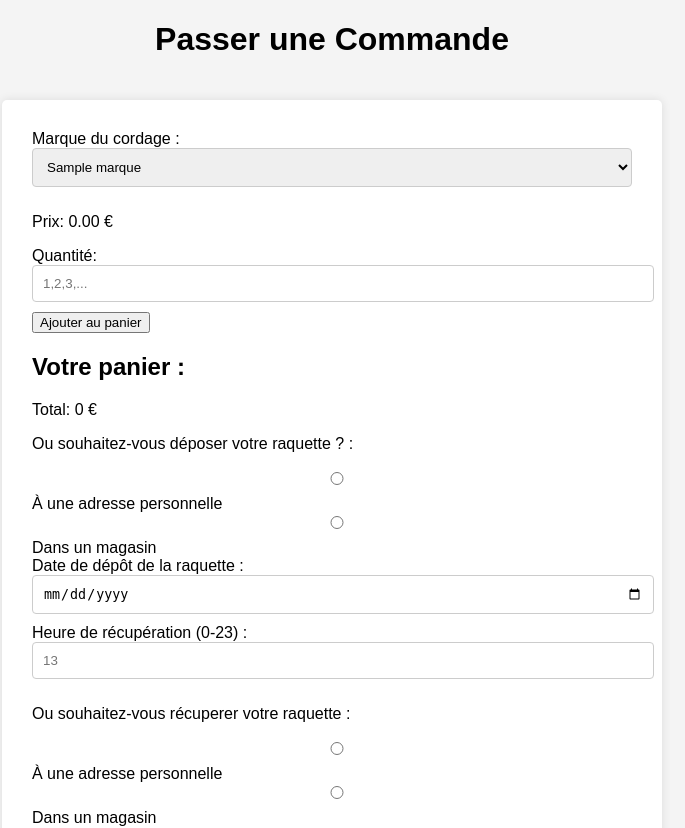
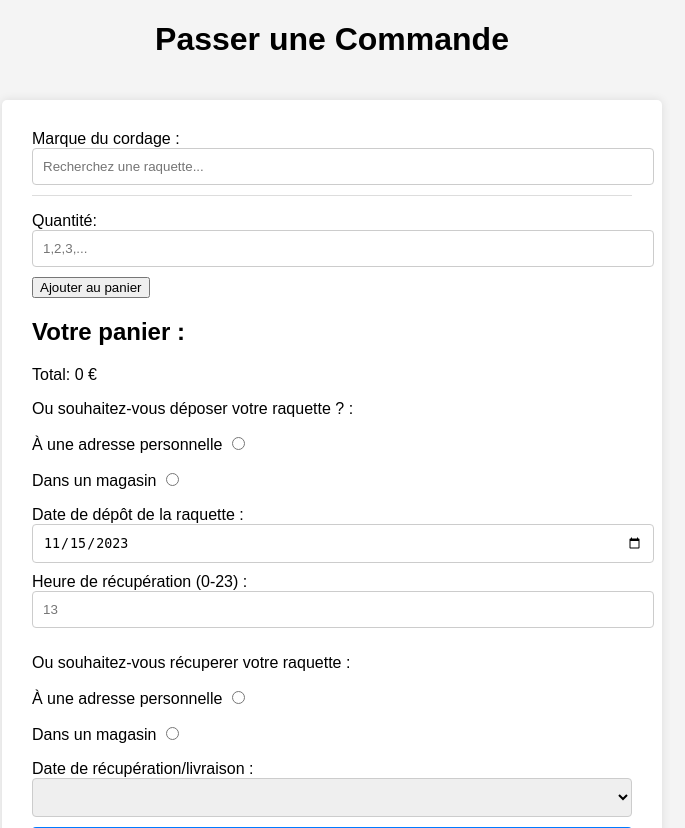
Before and after one commit to DamienBataillardGOATT/goatt-tools, a Flask app: template templates/index.html in a window 1280 px wide. Shown: the top 828 px of the page, without its empty margins (308-993 px from the left). Run offline with Flask 3, Linux system fonts and the light colour scheme; the template is opened without the code that fills it: most values are stand-ins (such as "Sample title", 1, 10 or a date in 2020); lists and menus that the app fills with data are empty.

Commit message:
SearchBar autocomplete, Radio center

```diff
--- a/app.py
+++ b/app.py
@@ -21,4 +21,4 @@
 
 # Run the application if this script is executed as the main program
 if __name__ == '__main__':
-    app.run
+    app.run(debug=True)
--- a/static/css/styles.css
+++ b/static/css/styles.css
@@ -56,3 +56,31 @@
 input[type="submit"]:hover {
     background-color: #0056b3; /* Couleur d'arrière-plan du bouton lors du survol */
 }
+
+input[type="radio"] {
+    width: auto; /* Réinitialiser la largeur à la valeur par défaut pour les boutons radio */
+    margin-right: 10px; /* Ajouter un peu d'espace entre le bouton radio et son label */
+    padding: 0; /* Réinitialiser le padding pour les boutons radio */
+    border: none; /* Supprimer la bordure pour les boutons radio */
+    border-radius: 0; /* Réinitialiser les coins arrondis pour les boutons radio */
+}
+
+.suggestions {
+    border: 1px solid #ddd;
+    border-top: none;
+}
+
+.suggestions div {
+    padding: 10px;
+    cursor: pointer;
+    background-color: #fff;
+}
+
+.suggestions div:hover {
+    background-color: #f6f6f6;
+}
+
+.radio-label-container {
+    align-items: center; /* Centrer les éléments verticalement */
+    margin-bottom: 10px; /* Espacement entre chaque groupe de bouton radio et label */
+}
--- a/static/routes/order_routes.py
+++ b/static/routes/order_routes.py
@@ -59,7 +59,7 @@
 
     # Create a dictionary with the order data
     order_data = {
-        'Articles': f"{request.form['string_quantity']}x {request.form['string_id']}",
+        'Articles': f"{request.form['string_quantity']}x {request.form['searchInput']}",
         'Quantité': request.form['string_quantity'],
         'ShopifyVariantId': shopify_variant_id,
         'Date de récupération': request.form['deposit_date'],
--- a/static/scripts/script.js
+++ b/static/scripts/script.js
@@ -2,15 +2,39 @@
 
     var availableSlots = {}; // To store available time slots
 
+    function searchRaquette() {
+        let input = document.getElementById('searchInput').value;
+        input = input.toLowerCase();
+        let suggestions = document.getElementById('suggestions');
+
+        suggestions.innerHTML = '';  // Effacer les suggestions précédentes
+
+        if (input.length > 0) {
+            for (let stringName in stringsInfo) {
+                if (stringName.toLowerCase().includes(input)) {
+                    let div = document.createElement('div');
+                    div.innerHTML = stringName;
+                    div.onclick = function() {
+                        document.getElementById('searchInput').value = stringName;
+                        suggestions.innerHTML = '';
+                    };
+                    suggestions.appendChild(div);
+                }
+            }
+        }
+    }
+
     function updatePrice() {
-        var selectElement = document.getElementById('string_id');
-        var selectedOption = selectElement.options[selectElement.selectedIndex];
-        var unitPrice = selectedOption.getAttribute('data-prix');
-        var shopifyVariantId = selectedOption.getAttribute('data-shopify-variant-id');
+        var searchString = document.getElementById('searchInput').value;
+        var info = stringsInfo[searchString];
+        if (info) {
+            var unitPrice = info.prix;
+            var shopifyVariantId = info.shopify_variant_id;
             var quantity = document.getElementById('string_quantity').value;
             var totalPrice = unitPrice * quantity;
             document.getElementById('string_price').textContent = 'Prix: ' + totalPrice.toFixed(2) + ' €';
             document.getElementById('shopifyVariantId').value = shopifyVariantId;
+        }
     }
 
     // Add an event listener to the quantity field
@@ -22,14 +46,17 @@
     });
 
     function addToCart() {
-        var selectElement = document.getElementById('string_id');
-        var brand = selectElement.value;
-        var price = selectElement.options[selectElement.selectedIndex].getAttribute('data-prix');
+        var searchString = document.getElementById('searchInput').value;
+        var info = stringsInfo[searchString];
+        if (info) {
+            var brand = searchString;
+            var price = info.prix;
             var quantity = document.getElementById('string_quantity').value;
             var totalItem = price * quantity;
 
             cart.push({ brand: brand, quantity: quantity, price: price, totalItem: totalItem });
             displayCart();
+        }
     }
 
     function displayCart() {
@@ -156,6 +183,10 @@
     // Script to show/hide fields based on the chosen pickup option
     document.addEventListener('DOMContentLoaded', function() {
         var pickupOptions = document.querySelectorAll('input[name="pickup_option"]');
+        var today = new Date();
+        var dd = String(today.getDate()).padStart(2, '0');
+        var mm = String(today.getMonth() + 1).padStart(2, '0'); // Janvier est 0 !
+        var yyyy = today.getFullYear();
         pickupOptions.forEach(function(option) {
             option.addEventListener('change', function() {
                 if (this.value === 'address') {
@@ -166,6 +197,8 @@
                     document.getElementById('store_pickup_container').style.display = 'block';
                 }
             });
+        today = yyyy + '-' + mm + '-' + dd;
+        document.getElementById('deposit_date').value = today;
         });
 
         var deliveryOptions = document.querySelectorAll('input[name="delivery_option"]');
--- a/templates/index.html
+++ b/templates/index.html
@@ -8,13 +8,13 @@
     <h1>Passer une Commande</h1>
     <form action="/order/submit_order" method="post" id="orderForm">
 
-        <!-- Choice of string brand -->
+        <script>
+            let stringsInfo = {{ strings_info | tojson }};
+        </script>
+
         <label for="string_brand">Marque du cordage :</label>
-        <select id="string_id" name="string_id" onchange="updatePrice()">
-            {% for marque, info in strings_info.items() %}
-                <option value="{{ marque }}" data-prix="{{ info.prix }}" data-shopify-variant-id="{{ info.shopify_variant_id }}">{{ marque }}</option>
-            {% endfor %}
-        </select>
+        <input type="text" id="searchInput" name="searchInput" onkeyup="searchRaquette()" onchange="updatePrice()" placeholder="Recherchez une raquette...">
+        <div id="suggestions" class="suggestions"></div>
 
         <!-- Hidden field to store the shopify variant id -->
         <input type="hidden" id="shopifyVariantId" name="shopifyVariantId">
@@ -42,11 +42,14 @@
         <!-- Pickup option -->
         <div>
             <p>Ou souhaitez-vous déposer votre raquette ? :</p>
-            <input type="radio" id="pickup_address" name="pickup_option" value="address" required>
-            <label for="pickup_address">À une adresse personnelle</label><br>
-
-            <input type="radio" id="pickup_store" name="pickup_option" value="store" required>
-            <label for="pickup_store">Dans un magasin</label>
+            <div class="radio-label-container">
+                <label for="pickup_address">À une adresse personnelle</label>
+                <input type="radio" id="pickup_address" name="pickup_option" value="address" required>
+            </div>
+            <div class="radio-label-container">
+                <label for="pickup_store">Dans un magasin</label>
+                <input type="radio" id="pickup_store" name="pickup_option" value="store" required>
+            </div>
         </div>
 
         <!-- Pickup address -->
@@ -83,11 +86,14 @@
         <!-- Delivery option -->
         <div>
             <p>Ou souhaitez-vous récuperer votre raquette :</p>
-            <input type="radio" id="delivery_address" name="delivery_option" value="address" required>
-            <label for="delivery_address">À une adresse personnelle</label><br>
-
-            <input type="radio" id="delivery_store" name="delivery_option" value="store" required>
-            <label for="delivery_store">Dans un magasin</label>
+            <div class="radio-label-container">
+                <label for="delivery_address">À une adresse personnelle</label>
+                <input type="radio" id="delivery_address" name="delivery_option" value="address" required>
+            </div>
+            <div class="radio-label-container">
+                <label for="delivery_store">Dans un magasin</label>
+                <input type="radio" id="delivery_store" name="delivery_option" value="store" required>
+            </div>
         </div>
 
         <!-- Delivery address -->
```
Lines whose indentation alone changed are shown as unchanged.
